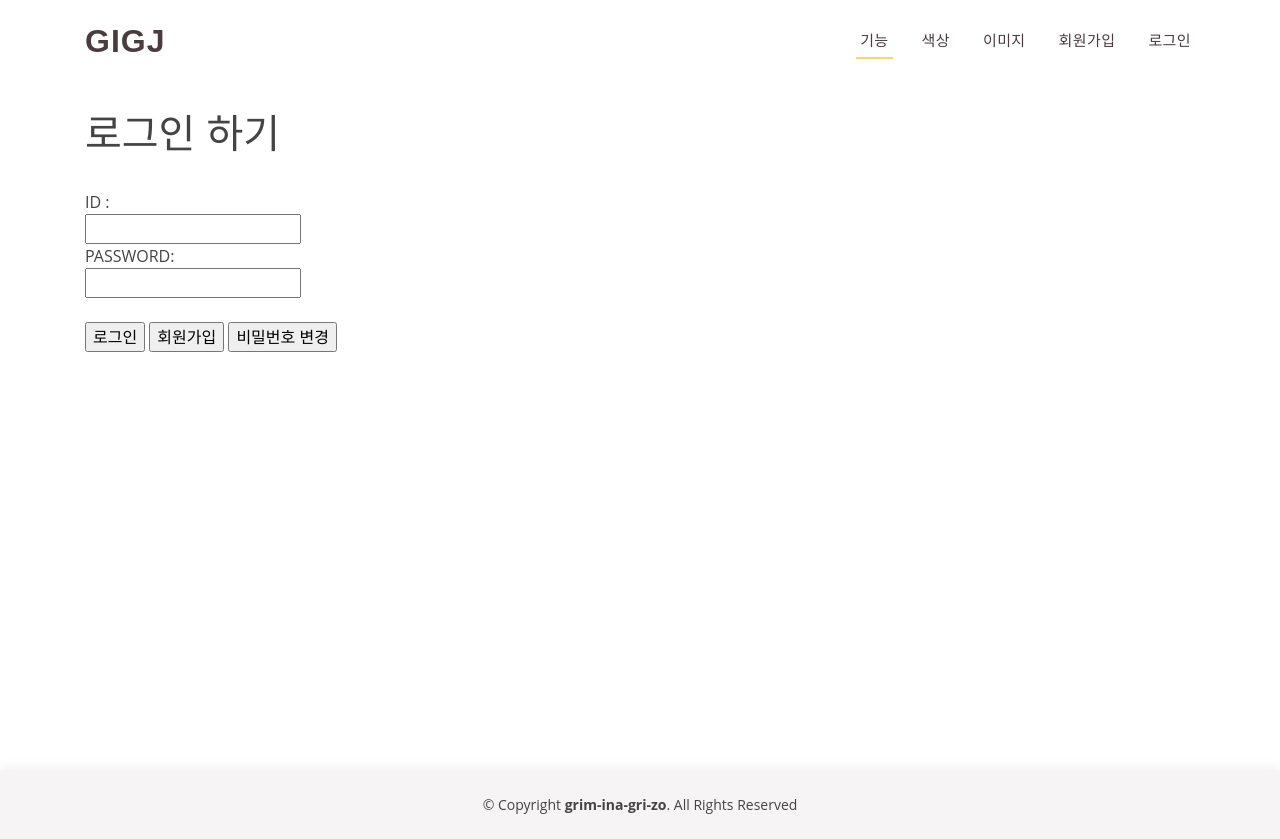
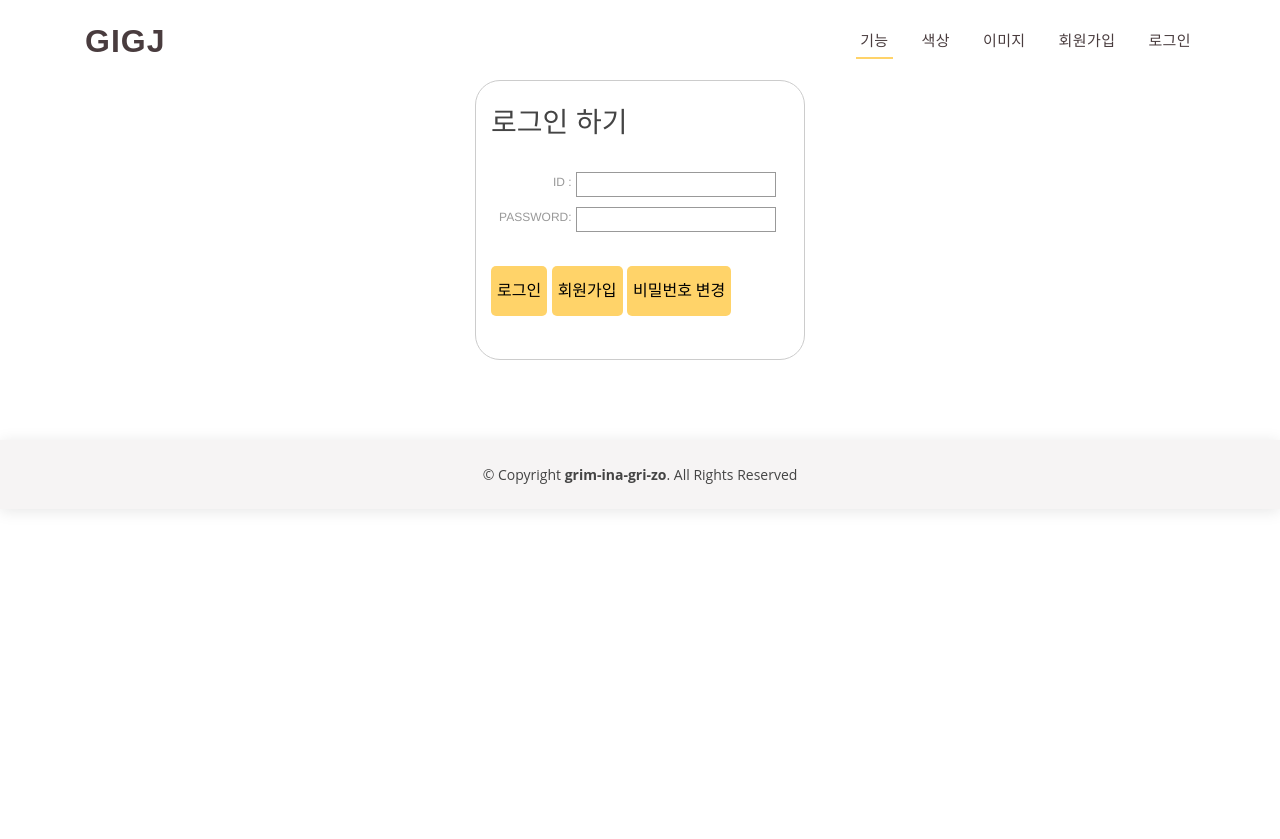
Before and after one commit to rafinkang/masterpiece, a Django app: page /login in a window 1280 px wide. After the commit the page ends 511 px from the top, so only its background shows below. Run offline with Django 3.2, Linux system fonts and the light colour scheme; parts of the project's set-up code (start-up, migrations or seed data) failed here and were passed over; some libraries are stand-ins or nearby versions.

Commit message:
로그인 관련 css

```diff
--- a/grizo/settings.py
+++ b/grizo/settings.py
@@ -134,7 +134,7 @@ SESSION_EXPIRE_AT_BROWSER_CLOSE = True
 
 
 #쿠키 보안설정
-SESSION_COOKIE_SECURE = True
+# SESSION_COOKIE_SECURE = True
 
 #쿠키 시간 제한 설정 (10분있으면 자동삭제)
 SESSION_COOKIE_AGE = 600
--- a/masterpiece/static/css/user_style.css
+++ b/masterpiece/static/css/user_style.css
@@ -1,13 +1,105 @@
-.container_user {
-    min-height: 600px;
-    margin-top: 50px;
-    background-color: white;
+/* 로그인화면css */
+
+.container_user_login {
+    width: 330px;
+    height: 280px;
+    border-radius: 25px;
+    border: 1px double #ccc;
+    margin: 20px auto;
+    padding: 25px 15px;
+    box-sizing: border-box;
+    font-family: Dotum, '돋움', Helvetica, sans-serif;
 }
 
-.red {
-    background-color: red;
+.h3 {
+    margin: 19px 0 8px;
+    font-size: 14px;
+    font-weight: 700;
 }
 
-.green {
-    background-color: green;
+.login_btn {
+    height: 50px;
+    background: #ffd369;
+    border-radius: 5px;
+    border: none;
+    font-family: "맑은 고딕";
 }
+
+.chk {
+    width: 100%;
+    text-align: right;
+    padding-right: 13px;
+    box-sizing: border-box;
+}
+
+.chk label {
+    font-size: 12px;
+    color: #999;
+    position: relative;
+    top: -3px;
+}
+
+#login_id,
+#login_pw {
+    width: 200px;
+    height: 25px;
+    border: 1px solid #999;
+    box-sizing: border-box;
+    margin-bottom: 10px;
+}
+
+.lableid {
+    font-size: 14px;
+    color: #666;
+    margin-left: 1px;
+    margin-right: 22px;
+}
+
+.lablepw {
+    font-size: 14px;
+    color: #666;
+    margin-left: 10px;
+    margin-right: 1px;
+}
+
+
+/* 회원가입화면  */
+
+.container_user_reg {
+    width: 400px;
+    height: 740px;
+    border-radius: 25px;
+    border: 1px double #ccc;
+    margin: 20px auto;
+    padding: 25px 15px;
+    box-sizing: border-box;
+    font-family: Dotum, '돋움', Helvetica, sans-serif;
+}
+
+.formfield {
+    padding-right: 110px;
+}
+
+.user_pw_warning {
+    font-size: 15px;
+    color: red;
+}
+
+.btnfield {
+    border: none;
+    font-family: "맑은 고딕";
+}
+
+
+/* 회원가입확인 */
+
+.container_user_findpw {
+    width: 330px;
+    height: 280px;
+    border-radius: 25px;
+    border: 1px double #ccc;
+    margin: 20px auto;
+    padding: 25px 15px;
+    box-sizing: border-box;
+    font-family: Dotum, '돋움', Helvetica, sans-serif;
+}
--- a/masterpiece/templates/user/user_findpw.html
+++ b/masterpiece/templates/user/user_findpw.html
@@ -2,8 +2,8 @@
 
 
 <section id="user_findpw">
-    <div class="container container_user">
-        <h1>회원가입 확인</h1> <br>
+    <div class="container container_user_findpw">
+        <h3>회원가입 확인</h3> <br>
 
         <div class="main">
             <div class="body">
@@ -24,7 +24,7 @@
                     </div>
                     <br>
 
-                    <input type="button" value="회원가입 확인" id="find_pw">
+                    <input type="button" class="login_btn" value="회원가입 확인" id="find_pw">
 
 
                 </form>
--- a/masterpiece/templates/user/user_login.html
+++ b/masterpiece/templates/user/user_login.html
@@ -1,32 +1,25 @@
 {% extends 'index.html' %} {% block content %}
 <section id="user_login">
 
-    <div class="container container_user ">
+    <div class="container container_user_login">
 
         <div class="main">
             <div class="body">
-                <form action="" method="POST">
 
-                    <h1>로그인 하기 </h1> <br>
+                <h3>로그인 하기 </h3> <br>
 
-                    <div class="text">
-                        ID :
-                    </div>
-                    <div class="c_box">
+                <form action="#" method="POST">
+                    <div class="chk">
+                        <label for="loginid" class="lable_id"> ID :</label>
                         <input type="text" id="login_id" name="login_id"><br>
-                    </div>
-
-                    <div class="text">
-                        PASSWORD:
-                    </div>
-                    <div class="c_box">
+                        <label for="loginpw" class="lable_pw"> PASSWORD:</label>
                         <input type="password" id="login_pw" name="login_pw">
                     </div>
                     <br>
 
-                    <input type="button" id="go_login" value="로그인">
-                    <input type="button" id="go_reg" value="회원가입">
-                    <input type="button" id="findpw" value="비밀번호 변경">
+                    <input class="login_btn" type="button" id="go_login" value="로그인">
+                    <input class="login_btn" type="button" id="go_reg" value="회원가입">
+                    <input class="login_btn" type="button" id="findpw" value="비밀번호 변경">
                 </form>
             </div>
         </div>
--- a/masterpiece/templates/user/user_logout.html
+++ b/masterpiece/templates/user/user_logout.html
@@ -1,17 +1,17 @@
 {% extends 'index.html' %} {% block content %}
 <section id="user_logout">
 
-    <div class="container container_user ">
+    <div class="container container_user_findpw ">
 
         <div class="main">
             <div class="body">
                 <form action="" method="POST">
 
-                    <h1>로그아웃 되었습니다~ 감사합니다. </h1> <br>
+                    <h3>로그아웃 되었습니다~ 감사합니다. </h3> <br>
 
 
 
-                    <input type="button" id="go_login" value="다시 로그인">
+                    <input type="button" class="login_btn" id="go_login" value="다시 로그인">
 
                 </form>
             </div>
--- a/masterpiece/templates/user/user_modifypw.html
+++ b/masterpiece/templates/user/user_modifypw.html
@@ -2,8 +2,8 @@
 
 
 <section id="user_modifypw">
-    <div class="container container_user">
-        <h1>비밀번호 변경</h1> <br>
+    <div class="container container_user_findpw">
+        <h3>비밀번호 변경</h3> <br>
 
         <div class="main">
             <div class="body">
@@ -26,7 +26,7 @@
                     </div>
                     <br>
 
-                    <input type="button" value="비밀번호 변경" id="modify_pw">
+                    <input type="button" class="login_btn" value="비밀번호 변경" id="modify_pw">
 
 
                 </form>
```
Also changed, not shown: masterpiece/templates/user/user_register.html (+5 -5 lines).
